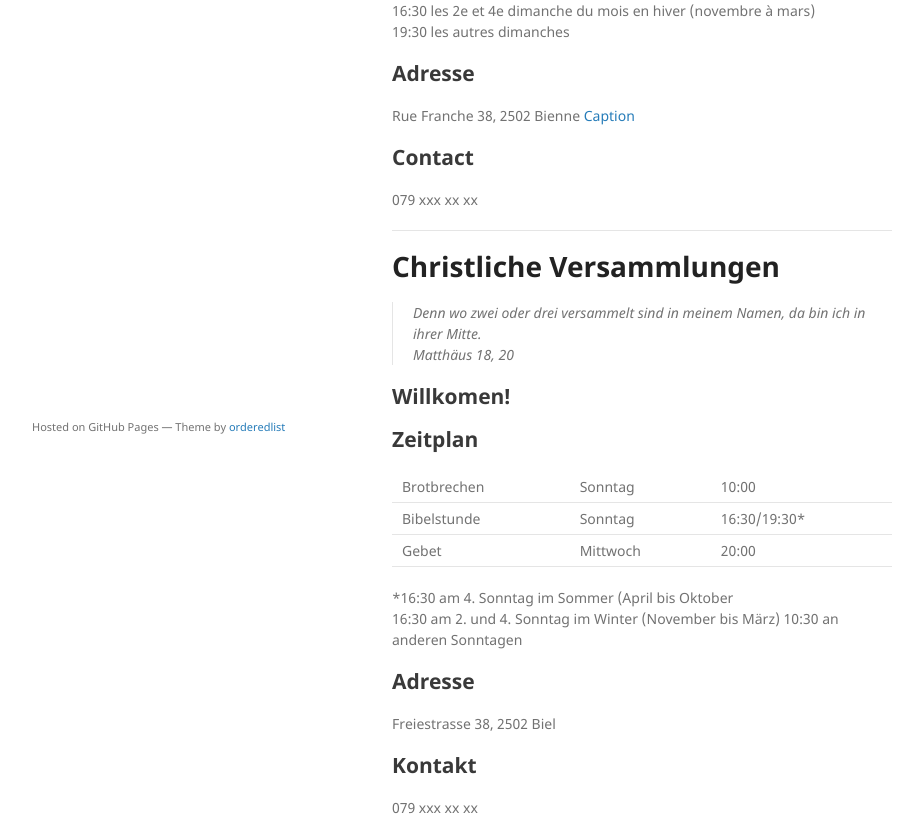
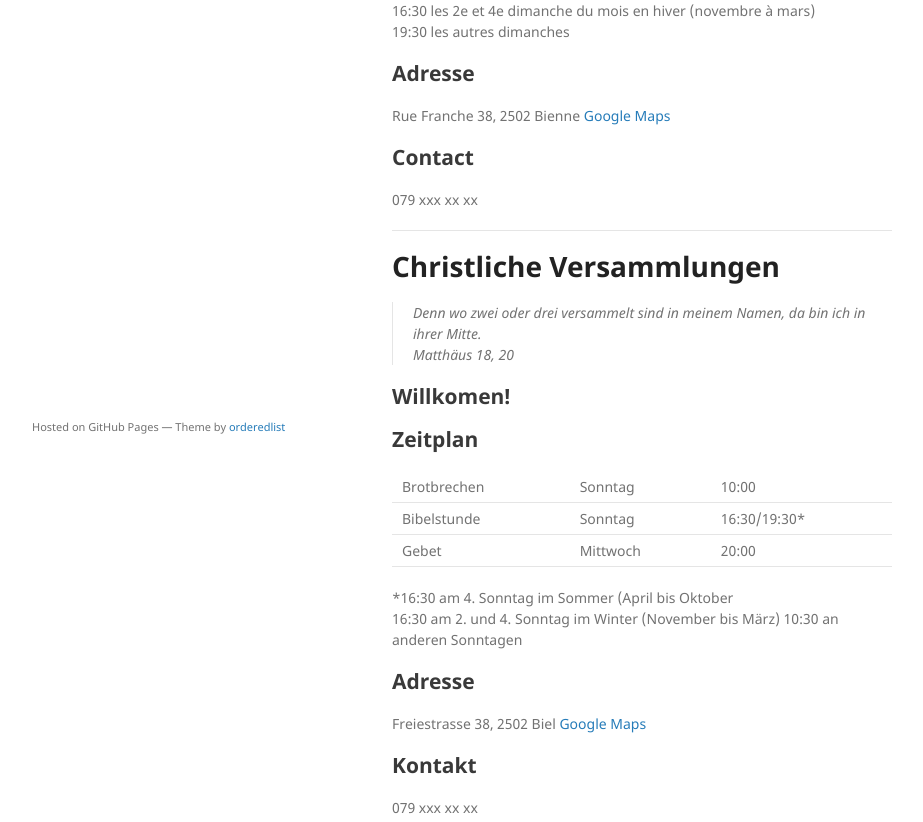
Before and after one commit to gitjo7265/rf38, a Jekyll site: the page built from index.md, in a window 1280 px wide. Shown: the part 394-1216 px from the top of the page, without its empty margins (178-1101 px from the left). Built offline with Jekyll 4.4.1, drawn with Linux system fonts in a browser that asks for light colours; our own code applies the rules of GitHub Pages for plain Markdown files.

Commit message:
Update index.md

```diff
--- a/index.md
+++ b/index.md
@@ -22,7 +22,7 @@ layout: default
 19:30 les autres dimanches
 
 ## Adresse
-Rue Franche 38, 2502 Bienne [Caption](https://www.google.ch/maps/place/Rue+Franche+38,+2502+Bienne)
+Rue Franche 38, 2502 Bienne [Google Maps](https://www.google.ch/maps/place/Rue+Franche+38,+2502+Bienne)
 
 ## Contact
 079 xxx xx xx
@@ -49,7 +49,7 @@ Rue Franche 38, 2502 Bienne [Caption](https://www.google.ch/maps/place/Rue+Franc
 10:30 an anderen Sonntagen
 
 ## Adresse
-Freiestrasse 38, 2502 Biel
+Freiestrasse 38, 2502 Biel [Google Maps](https://www.google.ch/maps/place/Rue+Franche+38,+2502+Bienne)
 
 ## Kontakt
 079 xxx xx xx
```
